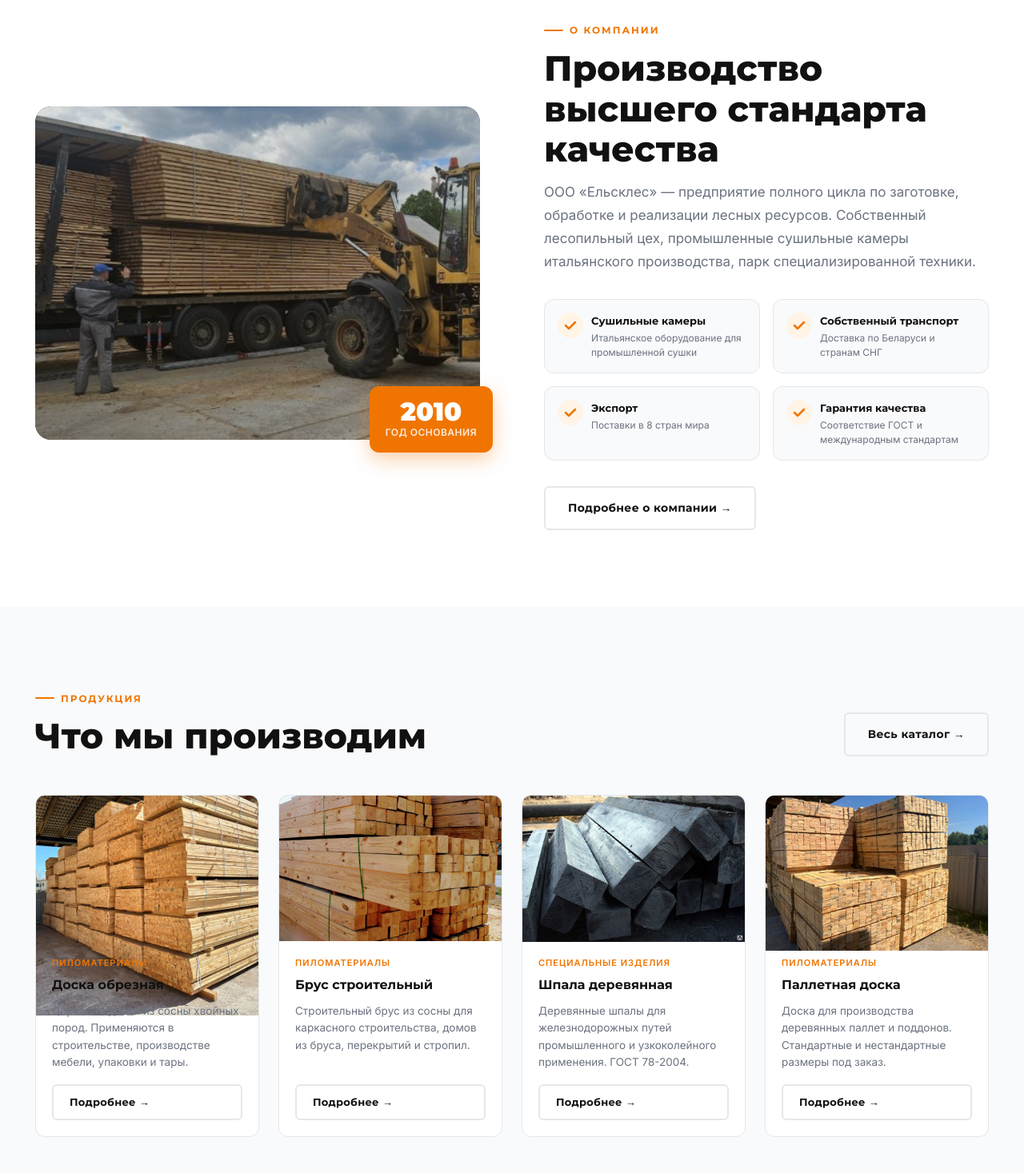
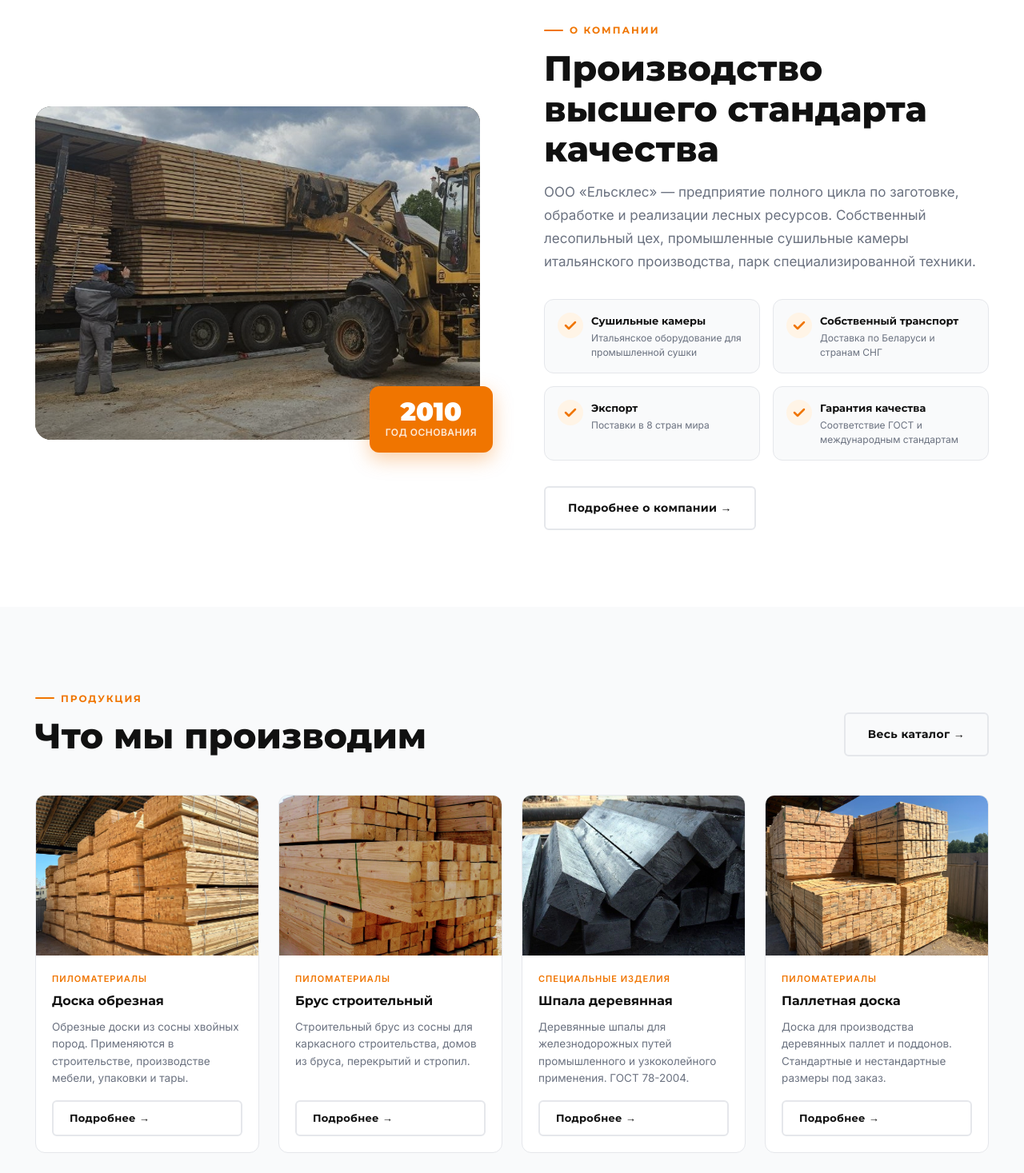
Before and after one commit to Arirx/diploma-project, a React (Create React App) app: page / in a window 1280 px wide. Shown: the part 1033-2500 px from the top of the page at 80% size. Built offline with nearby package versions, Linux system fonts and the light colour scheme; the HTML template or start-up script is replaced by a standard one.

Commit message:
add new photo

```diff
--- a/src/index.css
+++ b/src/index.css
@@ -611,9 +611,13 @@ ul, ol { list-style: none; }
 }
 .product-card:hover { transform: translateY(-6px); box-shadow: var(--shadow-lg); border-color: transparent; }
 .product-card__thumb {
-  height: 180px; display: flex; align-items: center;
-  justify-content: center; font-size: 56px;
+  height: 200px; overflow: hidden;
 }
+.product-card__thumb img {
+  width: 100%; height: 100%; object-fit: cover; display: block;
+  transition: transform 0.4s ease;
+}
+.product-card:hover .product-card__thumb img { transform: scale(1.05); }
 .product-card__body { padding: 20px; flex: 1; display: flex; flex-direction: column; }
 .product-card__cat {
   font-size: 11px; font-weight: 700; color: var(--clr-orange);
--- a/src/pages/Home.js
+++ b/src/pages/Home.js
@@ -12,7 +12,7 @@ import {
 } from '../data/countries';
 import { PRODUCTS } from '../data/products';
 import { SERVICES } from '../data/services';
-import productionPhoto from '../assets/images/production-photo.jpg';
+import homePhoto from '../assets/images/home/home-img.jpg';
 import { ReactComponent as CheckIcon        } from '../assets/icons/home/check.svg';
 import { ReactComponent as FlameIcon        } from '../assets/icons/home/services/flame.svg';
 import { ReactComponent as TruckIcon        } from '../assets/icons/home/services/truck.svg';
@@ -203,7 +203,7 @@ export default function Home() {
             <div className="about-teaser__visual fade-up">
               <div className="about-teaser__img-wrap">
                 <img
-                  src={productionPhoto}
+                  src={homePhoto}
                   alt="Производство Ельсклес"
                   style={{ width:'100%', height:'100%', objectFit:'cover', opacity:0.85 }}
                 />
@@ -251,8 +251,8 @@ export default function Home() {
           <div className="products-grid">
             {PRODUCTS.slice(0, 4).map((p, i) => (
               <div className="product-card fade-up" key={p.id} style={{ transitionDelay:`${i*0.08}s` }}>
-                <div className="product-card__thumb" style={{ background: p.thumbBg }}>
-                  <span style={{ fontSize:64 }}><img src={p.image} alt={p.emoji} width='100%'/></span>
+                <div className="product-card__thumb">
+                  <img src={p.image} alt={l(p.title)} />
                 </div>
                 <div className="product-card__body">
                   <div className="product-card__cat">{l(p.cat)}</div>
```
Also changed, not shown: src/assets/images/home/home-img.jpg (added), src/assets/images/production-photo.jpg (deleted).
